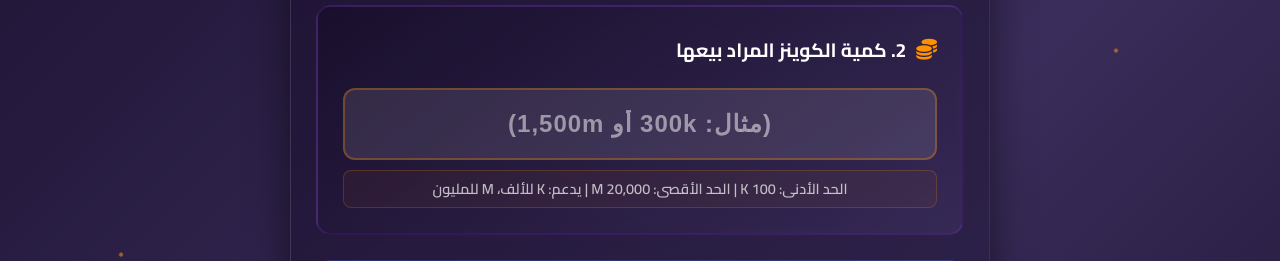
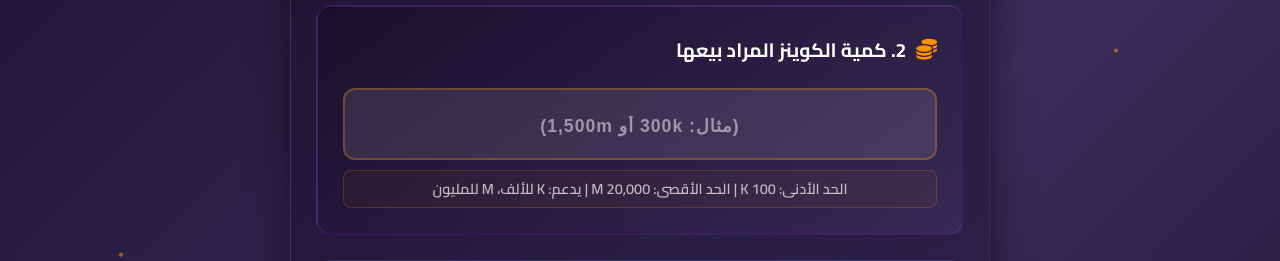
Before and after one commit to eafceafc/ea_fc_fifa, a Flask app: page /sell-coins in a window 1280 px wide. Shown: the part 430-691 px from the top of the page. Run offline with Flask 3, Linux system fonts and the light colour scheme; parts of the project's set-up code (start-up, migrations or seed data) failed here and were passed over.

Commit message:
Update sell_coins.css

```diff
--- a/static/css/sell_coins.css
+++ b/static/css/sell_coins.css
@@ -117,6 +117,7 @@
 
 .coins-input::placeholder {
     color: rgba(255, 255, 255, 0.5);
+    font-size: 1.1rem; /* تم تصغير حجم الخط هنا */
 }
 
 /* إزالة أسهم الأرقام */
```
